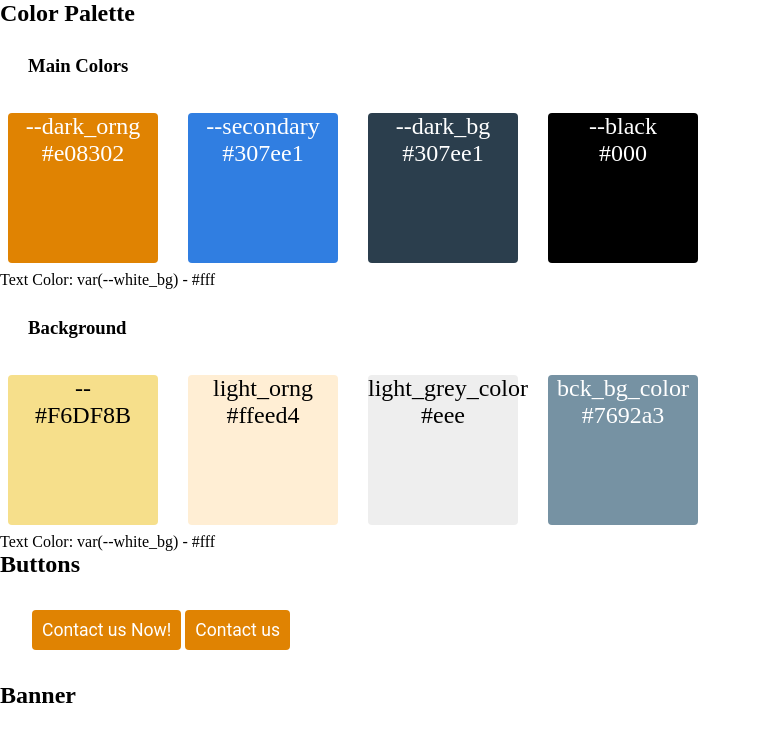
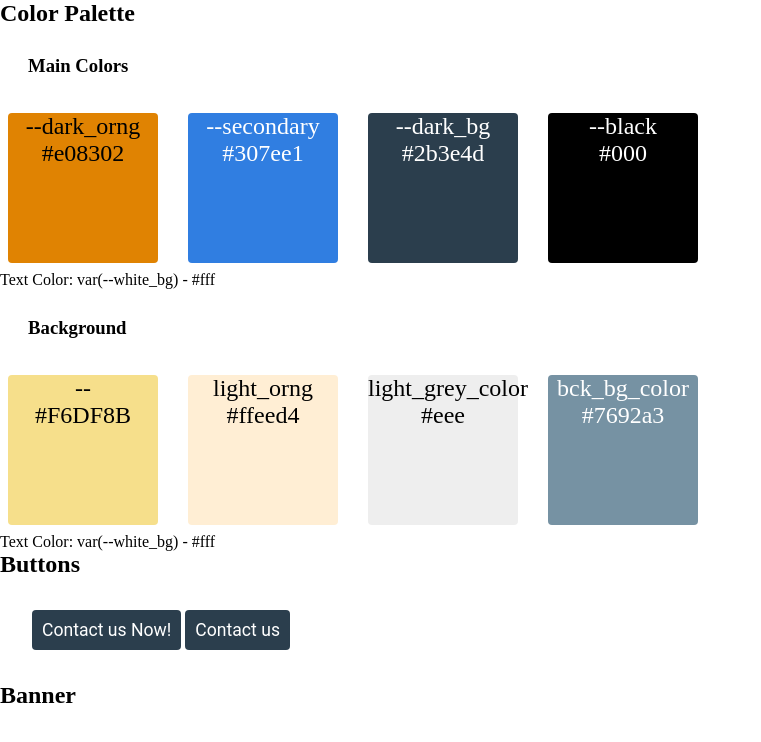
Before and after one commit to Tirsog/igerent-components, a plain HTML site: page index.html in a window 1280 px wide. Shown: the whole page, without its empty margins (0-761 px from the left). Drawn offline with Linux system fonts and the light colour scheme.

Commit message:
All Colors

```diff
--- a/index.html
+++ b/index.html
@@ -14,7 +14,7 @@
         <div class="container">
             <div class="box1"><p>--dark_orng</p><p>#e08302</p></div>
             <div class="box2"><p>--secondary</p><p>#307ee1</p></div>
-            <div class="box3"><p>--dark_bg</p><p>#307ee1</p></div>
+            <div class="box3"><p>--dark_bg</p><p>#2b3e4d</p></div>
             <div class="box4"><p>--black</p><p>#000</p></div>
         </div>
         <div><p> Text Color: var(--white_bg) - #fff</p></div>
--- a/styles.css
+++ b/styles.css
@@ -74,7 +74,7 @@
     text-align: center;
     font-size: 24px;
     background-color: var(--dark_orng);
-    color: #fff;
+    color: var(--black);
 }
 .box2{
     height: 150px;
@@ -146,9 +146,9 @@
     .orangebttn{
         padding: 10px;
         border-radius: 4px;
-        background-color:var(--dark_orng);
+        background-color:var(--dark_bg);
         border: transparent;
-        color: white;
+        color: var(--white_bg);
         font-size: 1.1em;
         font-family: roboto,sans-serif;
     }
```
